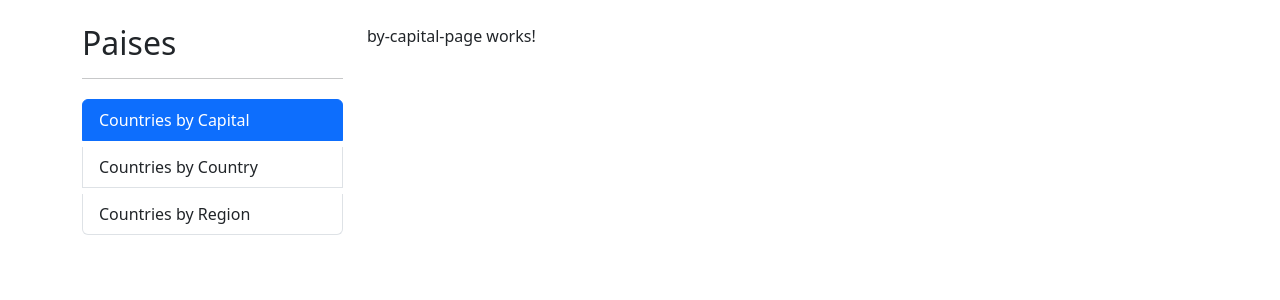
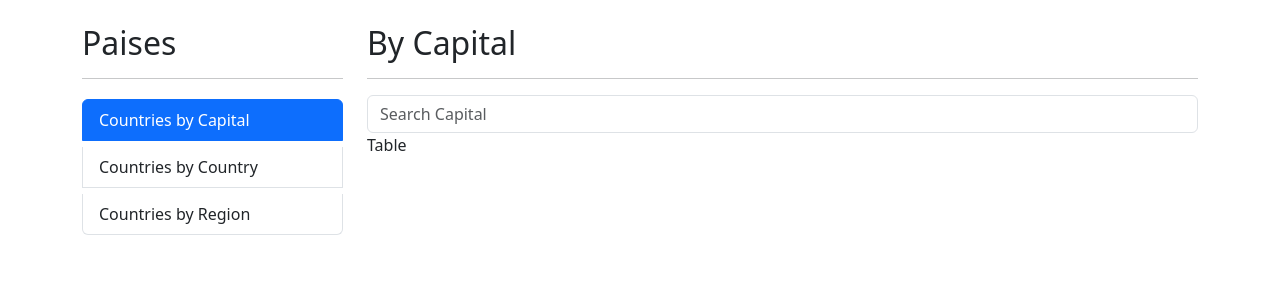
Before and after one commit to S4vi0r17/Angular, an Angular app in the folder 03-country-app/: page /countries/by-capital in a window 1280 px wide. Shown: the top 300 px of the page. Built offline with nearby package versions, Linux system fonts and the light colour scheme.

Commit message:
Refactor aside component to add cursor pointer to list items

```diff
--- a/03-country-app/src/app/countries/countries.module.ts
+++ b/03-country-app/src/app/countries/countries.module.ts
@@ -5,6 +5,7 @@ import { ByCountryPageComponent } from './pages/by-country-page/by-country-page.
 import { ByRegionPageComponent } from './pages/by-region-page/by-region-page.component';
 import { CountryPageComponent } from './pages/country-page/country-page.component';
 import { CountriesRoutingModule } from './countries-routing.module';
+import { SharedModule } from "../shared/shared.module";
 
 
 
@@ -17,7 +18,8 @@ import { CountriesRoutingModule } from './countries-routing.module';
   ],
   imports: [
     CommonModule,
-    CountriesRoutingModule
+    CountriesRoutingModule,
+    SharedModule
   ]
 })
 export class CountriesModule { }
--- a/03-country-app/src/app/countries/pages/by-capital-page/by-capital-page.component.html
+++ b/03-country-app/src/app/countries/pages/by-capital-page/by-capital-page.component.html
@@ -1 +1,15 @@
-<p>by-capital-page works!</p>
+<h2>By Capital</h2>
+<hr />
+
+<div class="row">
+  <div class="col">
+    <shared-search-box
+      placeholder="Search Capital"
+      (search)="searchByCapital($event)"
+    ></shared-search-box>
+  </div>
+</div>
+
+<div class="row">
+  <div class="col">Table</div>
+</div>
--- a/03-country-app/src/app/countries/pages/by-capital-page/by-capital-page.component.ts
+++ b/03-country-app/src/app/countries/pages/by-capital-page/by-capital-page.component.ts
@@ -6,5 +6,8 @@ import { Component } from '@angular/core';
   styleUrl: './by-capital-page.component.css'
 })
 export class ByCapitalPageComponent {
-
+  searchByCapital(term: string): void {
+    console.log('from by capital page');
+    console.log(term);
+  }
 }
--- /dev/null
+++ b/03-country-app/src/app/shared/components/searchBox/searchBox.component.css
@@ -0,0 +1,3 @@
+:host {
+  display: block;
+}
--- /dev/null
+++ b/03-country-app/src/app/shared/components/searchBox/searchBox.component.html
@@ -0,0 +1,7 @@
+<input
+  type="text"
+  class="form-control"
+  [placeholder]="placeholder"
+  #txtInput
+  (keyup.enter)="emitValue(txtInput.value)"
+/>
--- /dev/null
+++ b/03-country-app/src/app/shared/components/searchBox/searchBox.component.ts
@@ -0,0 +1,16 @@
+import { Component, EventEmitter, Input, Output } from '@angular/core';
+
+@Component({
+  selector: 'shared-search-box',
+  templateUrl: './searchBox.component.html',
+  styleUrl: './searchBox.component.css',
+})
+export class SearchBoxComponent {
+  @Input() placeholder: string = '';
+
+  @Output() search = new EventEmitter<string>();
+
+  emitValue(value: string): void {
+    this.search.emit(value);
+  }
+}
```
Also changed, not shown: 03-country-app/src/app/shared/shared.module.ts (+5 -2 lines).
